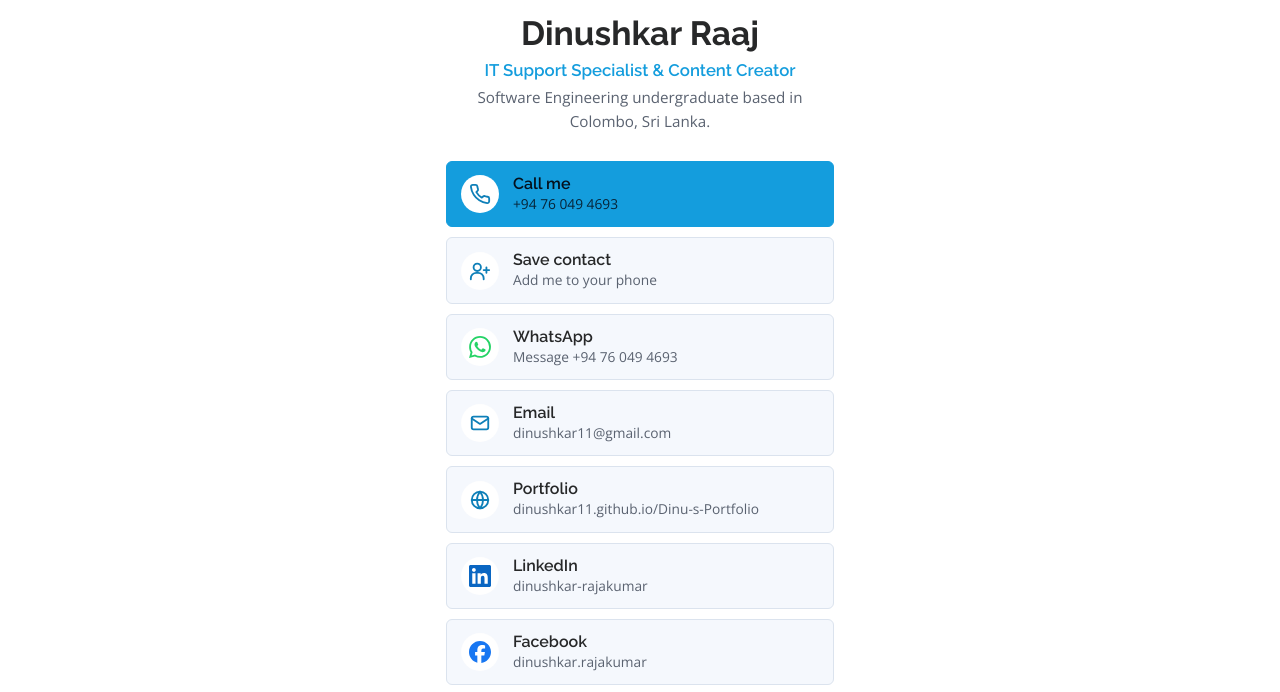
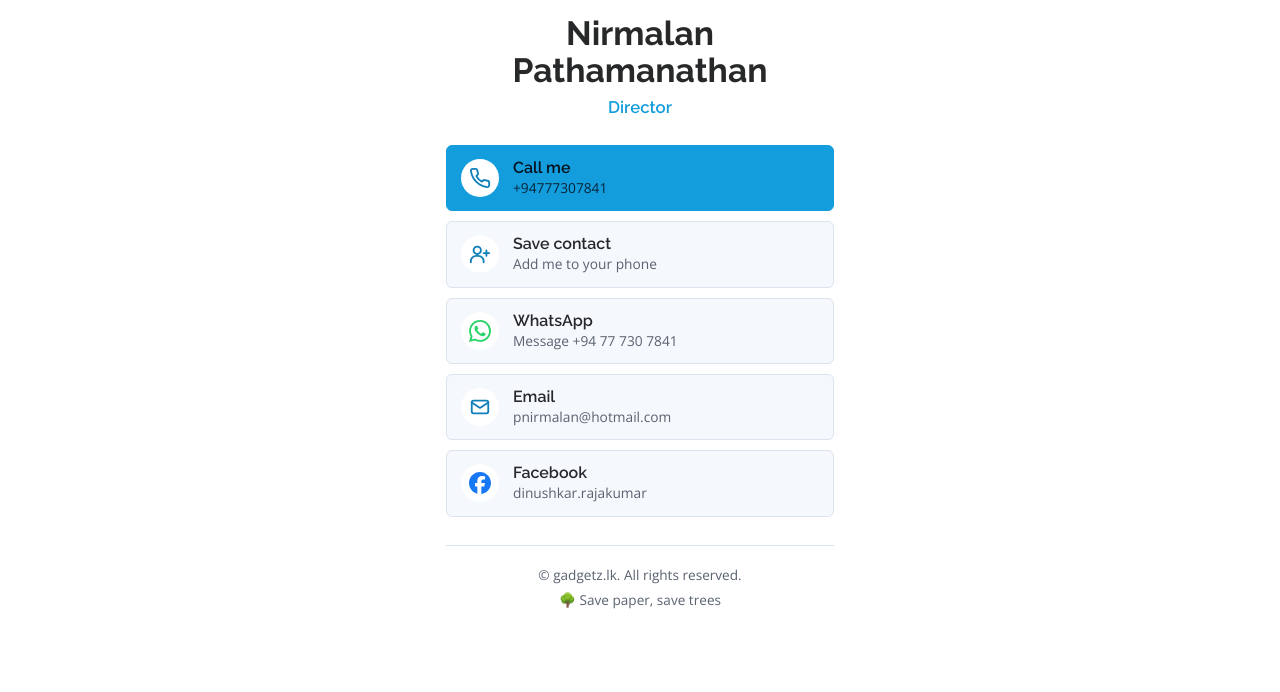
Before and after one commit to Dinushkar11/Nirmalan, a plain HTML site: page index.html in a window 1280 px wide. Shown: the part 257-949 px from the top of the page. After the commit the page ends 899 px from the top, so only its background shows below. Drawn offline with nearby package versions, Linux system fonts and the light colour scheme.

Commit message:
half changed

```diff
--- a/index.html
+++ b/index.html
@@ -3,7 +3,7 @@
 <head>
 <meta charset="utf-8">
 <meta name="viewport" content="width=device-width, initial-scale=1, viewport-fit=cover">
-<title>Dinushkar Raaj – IT Support Specialist &amp; Content Creator</title>
+<title>Nirmalan Pathamanathan – Director</title>
 <link href="https://fonts.googleapis.com/css2?family=Raleway:wght@600;700&family=Open+Sans:wght@400;600&display=swap" rel="stylesheet">
 </head>
 
@@ -35,9 +35,9 @@
       DR
       <img src="Photo.jpg" alt="photo" onerror="this.remove()">
     </div>
-    <h1>Dinushkar Raaj</h1>
-    <p class="role">IT Support Specialist &amp; Content Creator</p>
-    <p class="about">Software Engineering undergraduate based in Colombo, Sri Lanka.</p>
+    <h1>Nirmalan Pathamanathan</h1>
+    <p class="role">Director</p>
+    <!--<p class="about">Software Engineering undergraduate based in Colombo, Sri Lanka.</p> -->
   </header>
 
   <!-- ================== BUTTONS ================== -->
@@ -45,55 +45,55 @@
   <!-- Call -->
   <a class="btn primary phone" href="tel:+94760494693">
     <span class="ic"></span>
-    <span class="t"><b>Call me</b><small>+94 76 049 4693</small></span>
+    <span class="t"><b>Call me</b><small>+94777307841</small></span>
   </a>
 
   <!-- Save contact (needs the file Dinushkar-Raaj.vcf next to this page) -->
-  <a class="btn contact" href="Dinushkar-Raaj.vcf">
+  <a class="btn contact" href="Nirmalan.vcf">
     <span class="ic"></span>
     <span class="t"><b>Save contact</b><small>Add me to your phone</small></span>
   </a>
 
   <!-- WhatsApp: link is https://wa.me/ + number with country code, no + or spaces -->
-  <a class="btn whatsapp" href="https://wa.me/94760494693">
+  <a class="btn whatsapp" href="https://wa.me/94777307841">
     <span class="ic"></span>
-    <span class="t"><b>WhatsApp</b><small>Message +94 76 049 4693</small></span>
+    <span class="t"><b>WhatsApp</b><small>Message +94 77 730 7841</small></span>
   </a>
 
   <!-- Email -->
-  <a class="btn email" href="mailto:dinushkar11@gmail.com">
+  <a class="btn email" href="mailto:pnirmalan@hotmail.com">
     <span class="ic"></span>
-    <span class="t"><b>Email</b><small>dinushkar11@gmail.com</small></span>
+    <span class="t"><b>Email</b><small>pnirmalan@hotmail.com</small></span>
   </a>
 
   <!-- Portfolio -->
-  <a class="btn web" href="https://dinushkar11.github.io/Dinu-s-Portfolio/">
+  <!--<a class="btn web" href="https://dinushkar11.github.io/Dinu-s-Portfolio/">
     <span class="ic"></span>
     <span class="t"><b>Portfolio</b><small>dinushkar11.github.io/Dinu-s-Portfolio</small></span>
-  </a>
+  </a> -->
 
   <!-- LinkedIn -->
-  <a class="btn linkedin" href="https://www.linkedin.com/in/dinushkar-rajakumar-ba342b1a2/">
+  <!-- <a class="btn linkedin" href="https://www.linkedin.com/in/dinushkar-rajakumar-ba342b1a2/">
     <span class="ic"></span>
     <span class="t"><b>LinkedIn</b><small>dinushkar-rajakumar</small></span>
-  </a>
+  </a> -->
 
   <!-- Facebook -->
-  <a class="btn facebook" href="https://web.facebook.com/dinushkar.rajakumar/">
+  <a class="btn facebook" href="www.facebook.com/nirmalan.pathmanathan.5">
     <span class="ic"></span>
     <span class="t"><b>Facebook</b><small>dinushkar.rajakumar</small></span>
   </a>
 
   <!-- Instagram -->
-  <a class="btn instagram" href="https://www.instagram.com/dinushkar.rajk/">
+  <!--<a class="btn instagram" href="https://www.instagram.com/dinushkar.rajk/">
     <span class="ic"></span>
     <span class="t"><b>Instagram</b><small>@dinushkar.rajk</small></span>
-  </a>
+  </a>-->
 
   <!-- ================== FOOTER ================== -->
 
   <footer>
-    <p>© 2026 dinushkar.gadgetz.lk. All rights reserved.</p>
+    <p>© gadgetz.lk. All rights reserved.</p>
     <p>🌳 Save paper, save trees</p>
   </footer>
 
```
